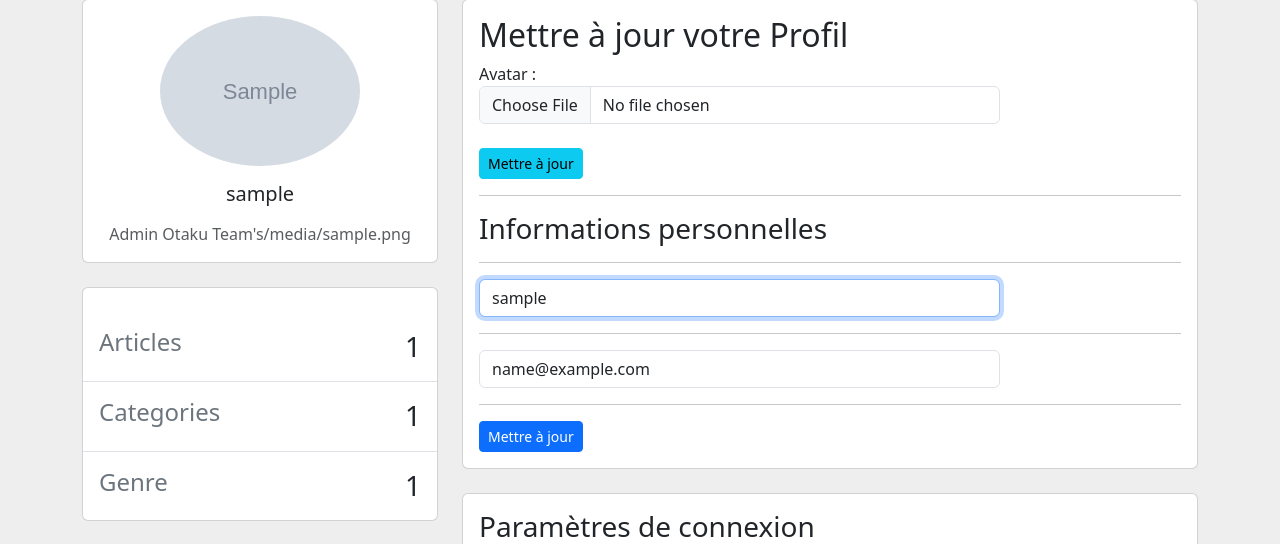
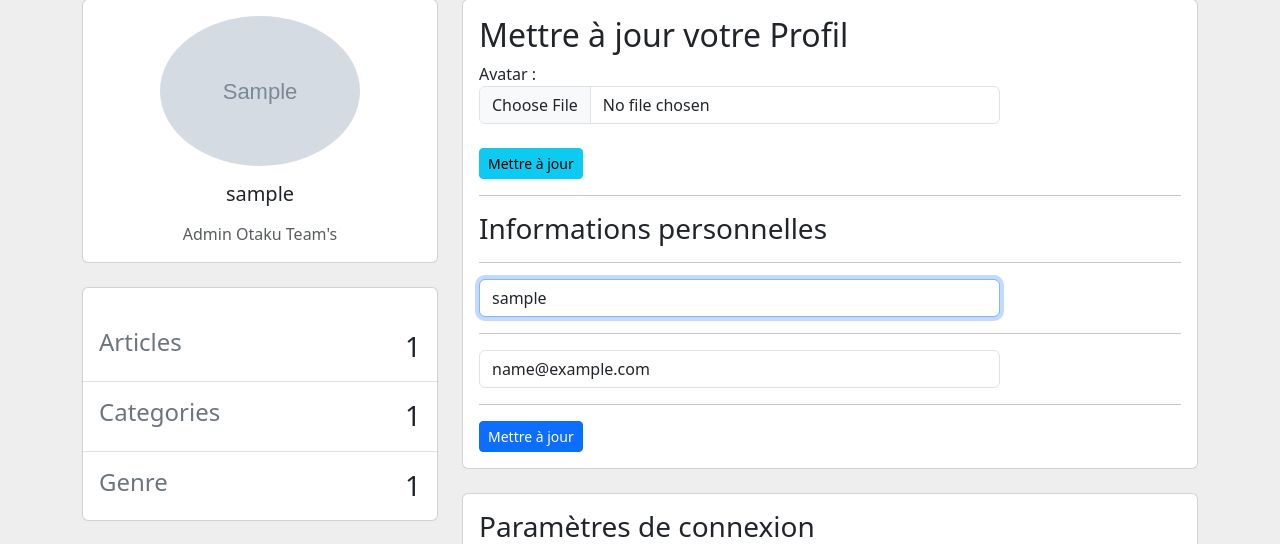
Before and after one commit to alfred-saker/blog_otaku, a Django app: page /profil_user/ in a window 1280 px wide. Shown: the part 218-762 px from the top of the page. Run offline with Django 4.2, Linux system fonts and the light colour scheme; a user stored in the database is signed in; tables that the repository leaves empty hold one stand-in row (values such as "Sample post"); grey boxes marked "Sample" are stand-in pictures.

Commit message:
Update profil_user.html

```diff
--- a/manga_blog/accounts_user/templates/accounts/profil_user.html
+++ b/manga_blog/accounts_user/templates/accounts/profil_user.html
@@ -45,7 +45,7 @@
 
             <h5 class="my-3">{{user.username}}</h5>
             {% if user.is_superuser %}
-            <p class="text-muted mb-0">Admin Otaku Team's{{user_profile.avatar.url}}</p>
+            <p class="text-muted mb-0">Admin Otaku Team's</p>
             {% else %}
             <p class="text-muted mb-0"></p>
             {% endif %}
```
